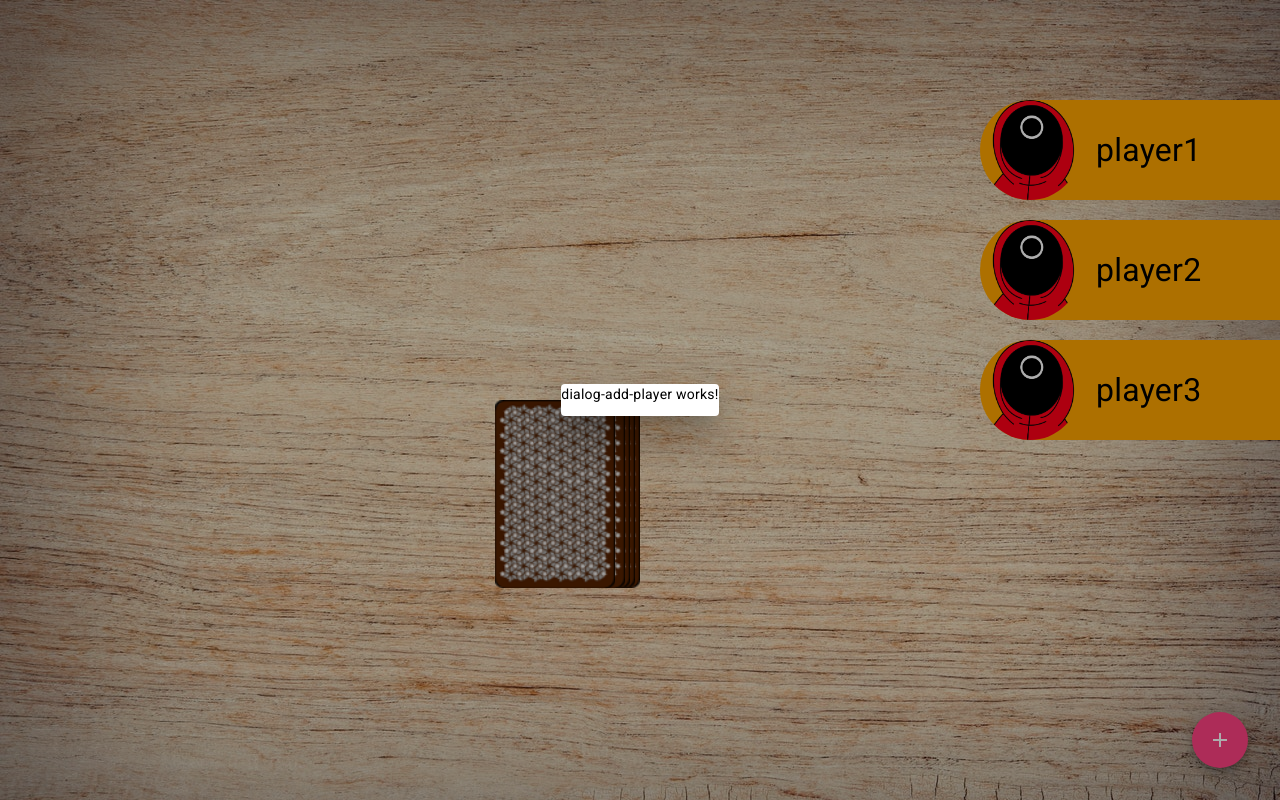
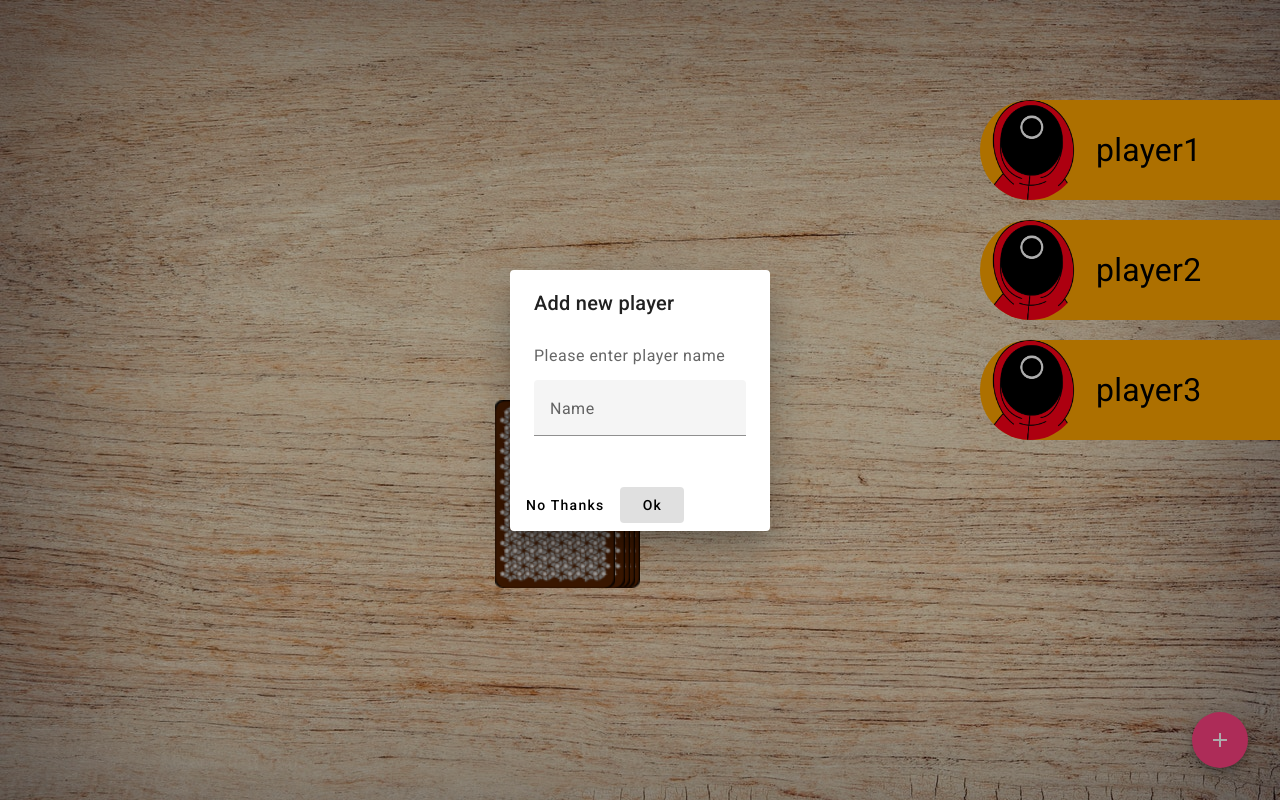
Before and after one commit to Denis-Dudda/RingOfFire, an Angular app: page /game in a window 1280 px wide. Both pictures are taken after a click on the button "add". Built offline with nearby package versions, Linux system fonts and the light colour scheme.

Commit message:
add dialog

```diff
--- a/src/app/dialog-add-player/dialog-add-player.component.html
+++ b/src/app/dialog-add-player/dialog-add-player.component.html
@@ -1 +1,12 @@
-<p>dialog-add-player works!</p>
+<h2 mat-dialog-title>Add new player</h2>
+<mat-dialog-content>
+  <p>Please enter player name</p>
+  <mat-form-field>
+    <mat-label>Name</mat-label>
+    <input matInput [(ngModel)]="name" />
+  </mat-form-field>
+</mat-dialog-content>
+<mat-dialog-actions>
+  <button mat-button >No Thanks</button>
+  <button mat-button [mat-dialog-close]="" cdkFocusInitial>Ok</button>
+</mat-dialog-actions>
--- a/src/app/dialog-add-player/dialog-add-player.component.ts
+++ b/src/app/dialog-add-player/dialog-add-player.component.ts
@@ -1,15 +1,24 @@
 import { CommonModule } from '@angular/common';
 import { Component } from '@angular/core';
+import { MatButtonModule } from '@angular/material/button';
 import { MatDialogModule } from '@angular/material/dialog';
+import { MatIconModule } from '@angular/material/icon';
+import { FormsModule } from '@angular/forms';
+import { MatFormFieldModule } from '@angular/material/form-field';
+import { MatInputModule } from '@angular/material/input';
 
 
 @Component({
   selector: 'app-dialog-add-player',
   standalone: true,
-  imports: [CommonModule,MatDialogModule],
+  imports: [CommonModule,MatDialogModule, MatButtonModule, MatIconModule, FormsModule, MatFormFieldModule, MatInputModule],
   templateUrl: './dialog-add-player.component.html',
   styleUrl: './dialog-add-player.component.scss'
 })
 export class DialogAddPlayerComponent {
+  name: string = '';
+  constructor(){}
+  onNoClick(){
 
+  };
 }
--- a/src/app/game/game.component.ts
+++ b/src/app/game/game.component.ts
@@ -65,6 +65,7 @@
       dialogRef.afterClosed().subscribe(result => {
         console.log('The dialog was closed');
         if (result !== undefined) {
+          console.log('das result ist ' + result);
 
         }
       });
```
